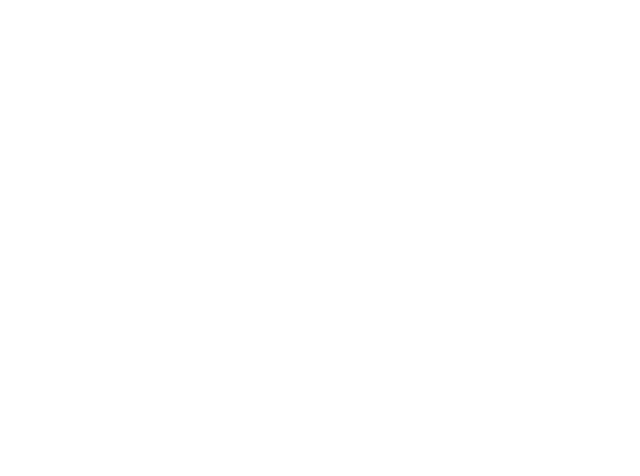
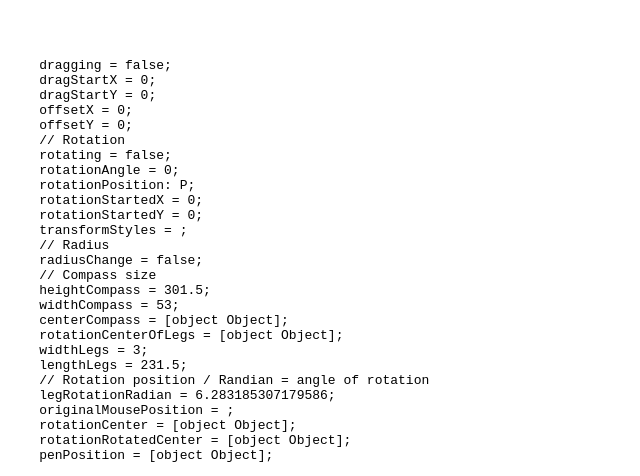
Before and after one commit to ANG765/compass-svg, an Angular app: page / in a window 1280 px wide. Shown: the part 1115-1591 px from the top of the page, without its empty margins (0-640 px from the left). Before the commit the page ends 808 px from the top, so only its background shows below. Built offline with nearby package versions, Linux system fonts and the light colour scheme.

Commit message:
get the legs moving 💃

```diff
--- a/src/app/app.component.css
+++ b/src/app/app.component.css
@@ -1,7 +1,9 @@
 .svg-container {
-    position: absolute;
     z-index: 100;
     pointer-events: none;
+    height: 90vw;
+    width: 90vw;
+    display: block;
 
     .drawing-compass {
       pointer-events: auto;
--- a/src/app/app.component.html
+++ b/src/app/app.component.html
@@ -1,17 +1,18 @@
-<svg class="svg-container" width="100%" height="100%">
+
+<svg class="svg-container" width="100%" height="100%" viewbox="0 0 500 500">
   <g class="drawing-compass" [attr.transform]="transformStyles" (mousedown)="onDragStart($event)">
       <g class="compass-left-leg">
           <rect class="compass-grey" x="8" y="70" width="15" height="208.5" />
           <path #leftLegTip class="compass-grey" d="M8 278.5 L23 301.5 L23 278.5 Z" />
       </g>
 
-      <g class="compass-right-leg">
+      <g class="compass-right-leg" [attr.transform]="transformLegs.right">
           <rect class="compass-grey" x="29" y="70" width="15" height="206" />
           <g id="compass-pen-handle">
               <rect class="compass-transparent" x="26.5" y="273.5" width="20" height="30.5" />
               <path class="compass-pen compass-grey-stroke" d="M44 276 L29 301.5 L29 276 Z" />
           </g>
-          <g id="move-leg" class="compass-change-radius-handle">
+          <g id="move-leg" class="compass-change-radius-handle" (mousedown)="onRadiusChangeStart($event)">
               <circle class="compass-transparent" cx="43.75" cy="258.75" r="12.5" />
               <circle class="compass-dark-grey" cx="43.75" cy="258.75" r="9.25" />
               <path class="compass-white"
@@ -42,3 +43,33 @@
       </g>
   </g>
 </svg>
+
+<pre>
+    dragging = {{dragging}};
+    dragStartX = {{dragStartX}};
+    dragStartY = {{dragStartY}};
+    offsetX = {{offsetX}};
+    offsetY = {{offsetY}};
+    // Rotation
+    rotating = {{rotating}};
+    rotationAngle = {{rotationAngle}};
+    rotationPosition: P{{rotationPosition}};
+    rotationStartedX = {{rotationStartedX}};
+    rotationStartedY = {{rotationStartedY}};
+    transformStyles = {{transformStyles}};
+    // Radius
+    radiusChange = {{radiusChange}};
+    // Compass size
+    heightCompass = {{heightCompass}};
+    widthCompass = {{widthCompass}};
+    centerCompass = {{centerCompass}};
+    rotationCenterOfLegs = {{rotationCenterOfLegs}};
+    widthLegs = {{widthLegs}};
+    lengthLegs = {{lengthLegs}};
+    // Rotation position / Randian = angle of rotation
+    legRotationRadian = {{legRotationRadian}};
+    originalMousePosition = {{originalMousePosition}};
+    rotationCenter = {{rotationCenter}};
+    rotationRotatedCenter = {{rotationRotatedCenter}};
+    penPosition = {{penPosition}};
+</pre>
--- a/src/app/app.component.ts
+++ b/src/app/app.component.ts
@@ -27,6 +27,8 @@ export class CompassComponent {
   rotationStartedX = 0;
   rotationStartedY = 0;
   transformStyles = '';
+  // Radius
+  radiusChange = false;
   // Compass size
   heightCompass = 301.5;
   widthCompass = 53;
@@ -41,28 +43,23 @@ export class CompassComponent {
   rotationRotatedCenter: Position;
   penPosition: Position;
 
+  transformLegs: {right:string} = {right:''};
+
   constructor() {
     this.legRotationRadian = 2 * Math.PI;
     this.rotationCenter = this.calculateLeftLegEnd();
     this.rotationRotatedCenter = this.calculateRotatedLeftLegEnd();
     this.penPosition = this.calculateRightLegEnd();
-
-    // Test: Make compass rotate
-    // setInterval(() => {
-    //    if(this.rotationAngle === 360) {
-    //      this.rotationAngle = 0;
-    //    }
-    //    this.rotationAngle += 1;
-    //    this.getTransform();
-    // }, 75);
   }
 
   @HostListener('document:mousemove', ['$event'])
   onMouseMove(event: MouseEvent) {
-    if (this.dragging && !this.rotating) {
+    if (this.dragging && !this.rotating && !this.radiusChange) {
       this.onDrag(event);
-    } else if (this.dragging && this.rotating) {
+    } else if (this.dragging && this.rotating && !this.radiusChange) {
       this.onRotation(event);
+    } else if (this.dragging && !this.rotating && this.radiusChange) {
+      this.onRadiusChange(event);
     }
   }
 
@@ -70,6 +67,7 @@ export class CompassComponent {
   onDragEnd() {
     this.dragging = false;
     this.rotating = false;
+    this.radiusChange = false;
   }
 
   onDrag(event: MouseEvent) {
@@ -93,13 +91,20 @@ export class CompassComponent {
     event.preventDefault();
   }
 
+  // From here is the mathematical part extracted from the old project
+  onRadiusChangeStart(event: MouseEvent) {
+    this.radiusChange = true;
+    // this.rotationStartedX = event.clientX - this.offsetX;
+    // this.rotationStartedY = event.clientY - this.offsetY;
+    event.preventDefault();
+  }
+
   onRotation(event: MouseEvent) {
     // const newRadian = this.getRotationRadian(this.rotationCenter, event);
     const rotationCenterWithOffset = {
       x: this.offsetX + this.rotationCenter.x,
       y: this.offsetY + this.rotationCenter.y
     }
-        console.log(this.rotationCenter);
 
     const radians = Math.atan2(event.pageX - rotationCenterWithOffset.x, event.pageY - rotationCenterWithOffset.y);
     const newRadian = (radians * (180 / Math.PI) * -1) -180;
@@ -107,26 +112,11 @@ export class CompassComponent {
     this.rotationAngle = newRadian;
 
     this.getTransform();
-    // const elem = event.target;
-    // // elem.style.cursor = "grabbing";
-    // let rotating = true;
-    // const radius = 252 / 2;
-    // const rotateHandler = (e)=>{
-    //     const radians = Math.atan2(e.pageX - radius, e.pageY - radius);
-    //     let rotateDegrees = (radians * (180 / Math.PI) * -1) -180;
-    //     if (rotating) {
-    //         elem.style.transform = `rotate(${rotateDegrees}deg)`;
-    //     }
-    // };
-    // document.addEventListener("mousemove", rotateHandler);
-    // const cancelRotate = (event)=>{
-    //     elem.style.cursor = "grab";
-    //     rotating = !rotating;
-    //     document.removeEventListener("mousemove", rotateHandler);
-    //     document.removeEventListener("mouseup", cancelRotate);
+  }
 
-    // };
-    // document.addEventListener("mouseup", cancelRotate);
+  onRadiusChange(event: MouseEvent){
+    this.transformLegs = {right:`rotate(270,${this.centerCompass.x},${this.centerCompass.y})`}
+    console.log(event);
   }
 
   getTransform() {
```
